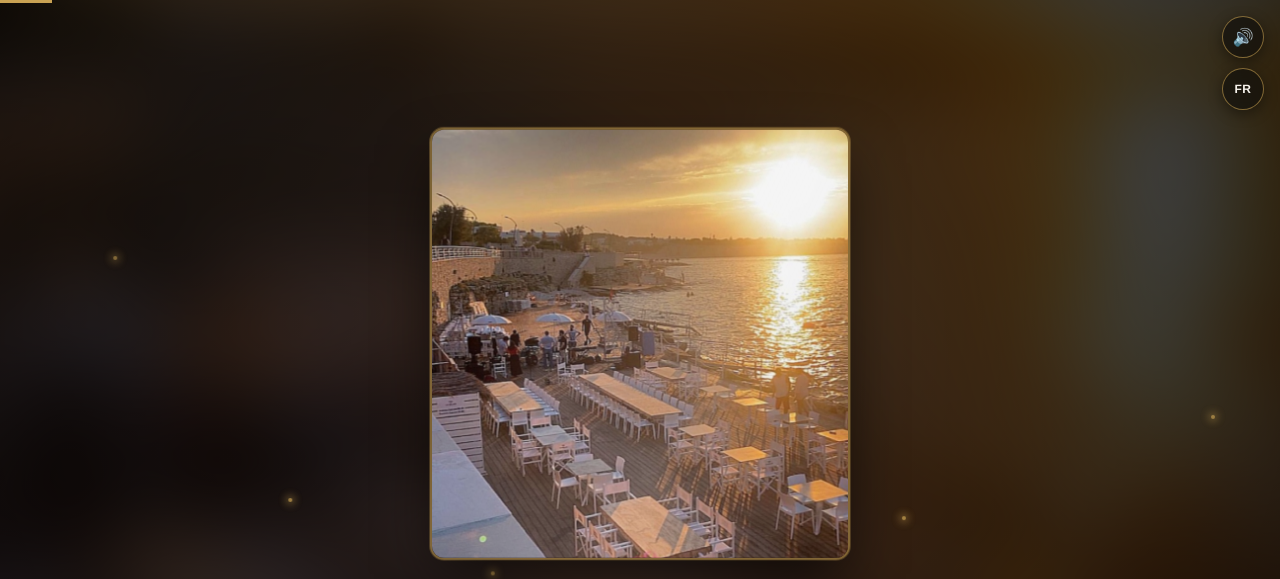
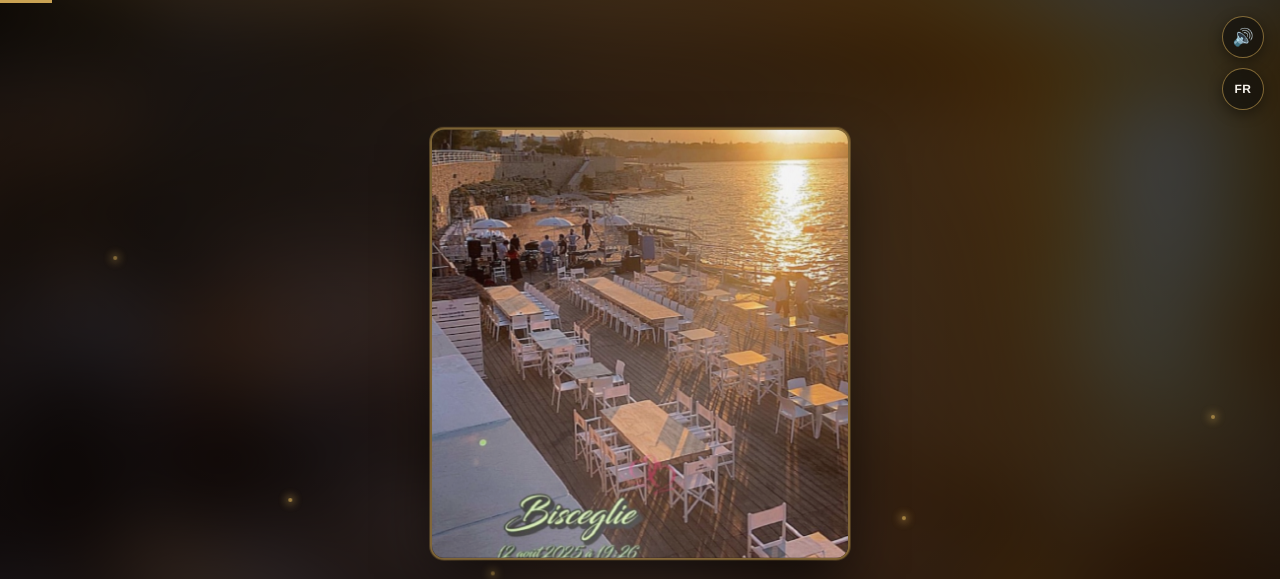
Before and after one commit to abondiaye/bisceglie-monolocale, a plain HTML site: page index.html in a window 1280 px wide. Shown: the top 579 px of the page. Drawn offline with Linux system fonts and the light colour scheme; animation ran at ten frames a second.

Commit message:
Ajuste le cadrage de la photo du coucher de soleil pour voir le texte

```diff
--- a/index.html
+++ b/index.html
@@ -290,7 +290,7 @@
   <div class="bgblur" style="background-image:url('assets/tramonto.jpg')"></div>
   <div class="scrim"></div>
   <div class="particles"><span></span><span></span><span></span><span></span><span></span><span></span><span></span></div>
-  <div class="card-wrap"><div class="card"><img src="assets/tramonto.jpg" alt="Tramonto su Bisceglie"></div></div>
+  <div class="card-wrap"><div class="card"><img src="assets/tramonto.jpg" alt="Tramonto su Bisceglie" style="object-position:center 88%"></div></div>
   <div class="overlay">
     <h2 class="i18n" data-fr="Et le soleil se couche<br>sur une autre journée parfaite">E il sole tramonta<br>su un'altra giornata perfetta</h2>
   </div>
```
